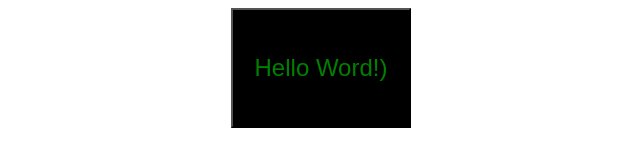
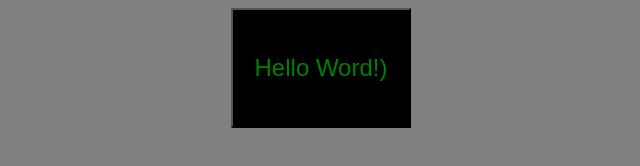
Before and after one commit to garnich/my-FIRST-project, a plain HTML site: page index.html in a window 1280 px wide. Shown: the whole page, without its empty margins (409-1049 px from the left). Drawn offline with Linux system fonts and the light colour scheme.

Commit message:
second commit

```diff
--- a/style.css
+++ b/style.css
@@ -10,3 +10,6 @@ a{
   text-decoration: none;
   color:green;
 }
+body{
+  background-color:grey;
+}
```
